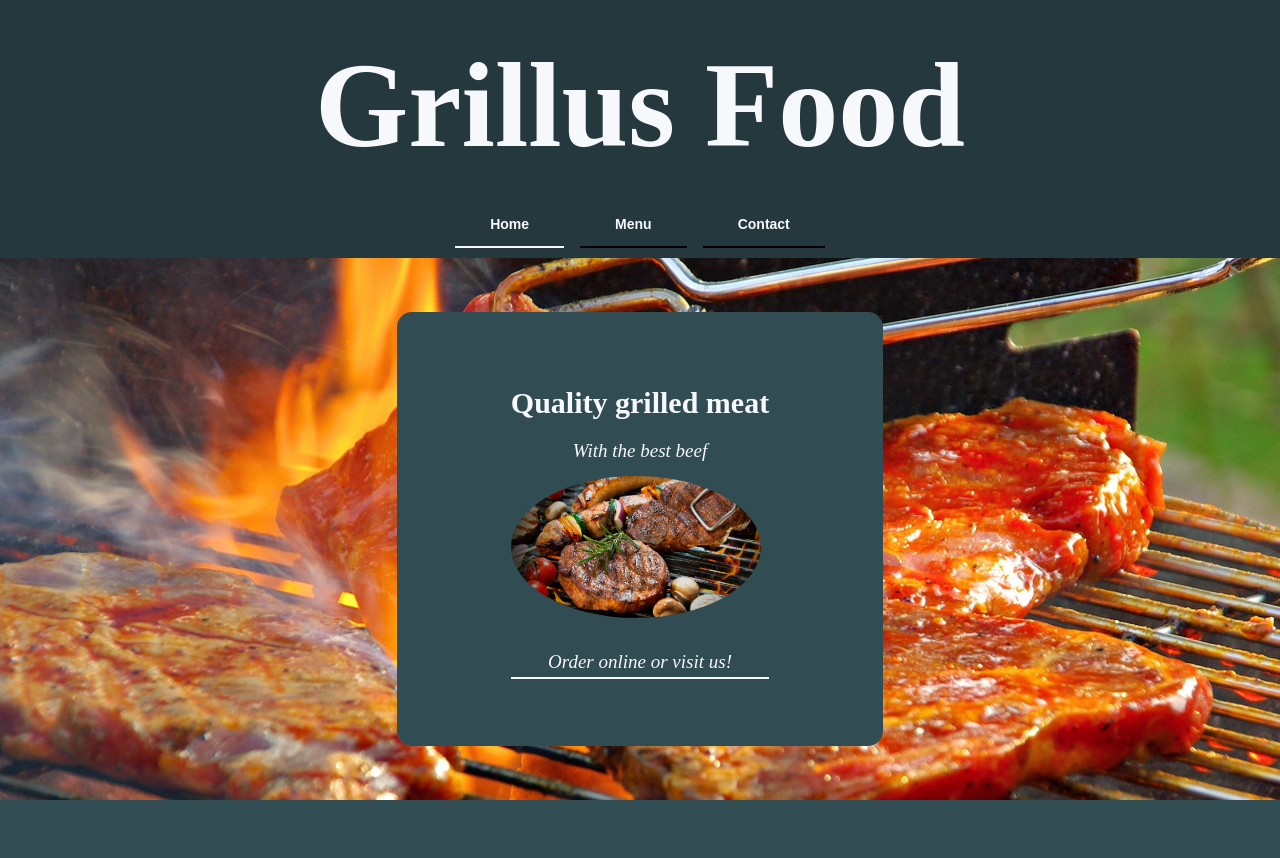
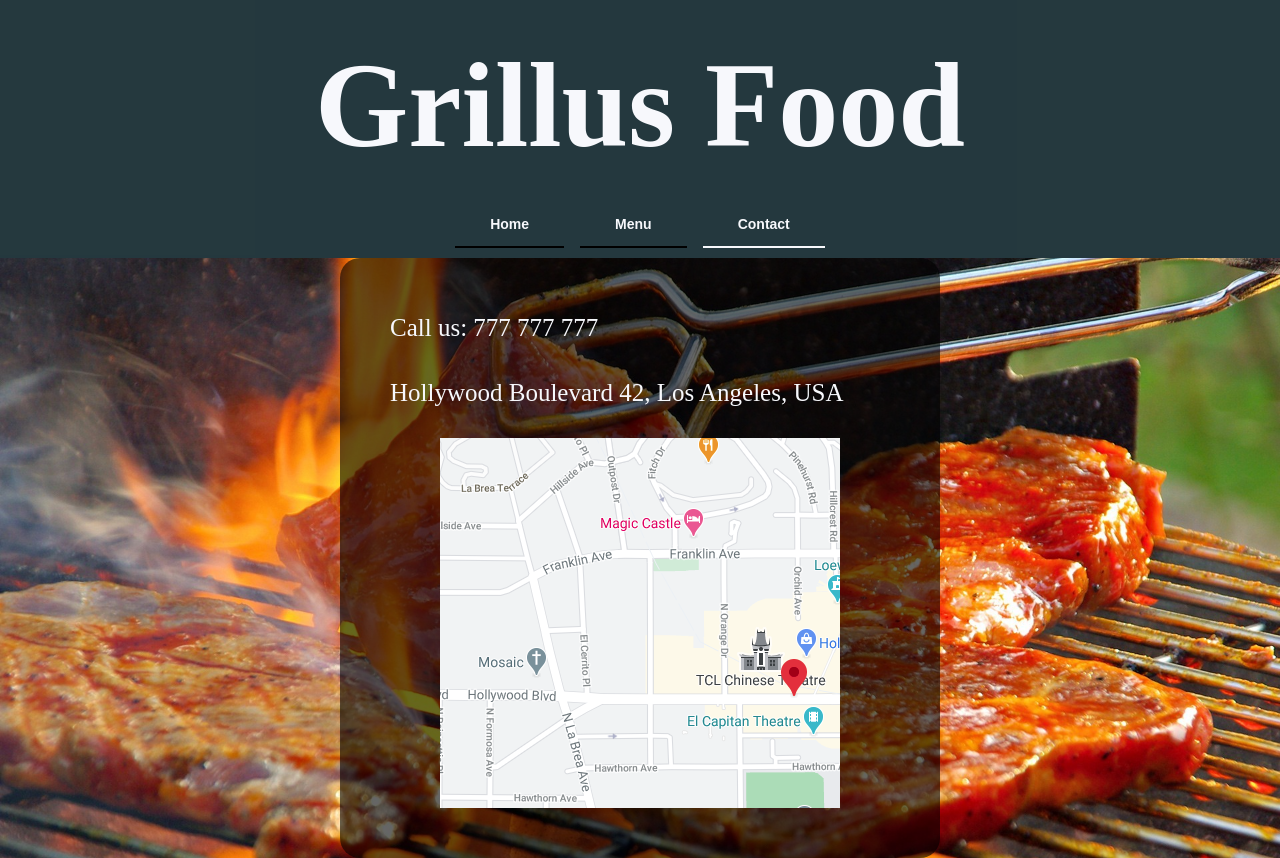
Before and after one commit to dudzvs/TheOdinProjectCourse, a website built with webpack: page RestaurantPage/src/index.html in a window 1280 px wide. Both pictures are taken after a click on the button "Contact". Before the commit the page ends 800 px from the top, so only its background shows below. Built offline with nearby package versions, Linux system fonts and the light colour scheme.

Commit message:
Contact page, project done

```diff
--- /dev/null
+++ b/RestaurantPage/src/contact.js
@@ -0,0 +1,30 @@
+function createContact() {
+  const contact = document.createElement('div');
+  contact.classList.add('contact');
+
+  const contactImg = document.createElement('div');
+  contactImg.classList.add('contact-img');
+
+  contact.appendChild(createContactParagraph('Call us: 777 777 777'));
+  contact.appendChild(
+    createContactParagraph('Hollywood Boulevard 42, Los Angeles, USA')
+  );
+  contact.appendChild(contactImg);
+
+  return contact;
+}
+
+function createContactParagraph(text) {
+  const paragraph = document.createElement('p');
+  paragraph.textContent = text;
+
+  return paragraph;
+}
+
+function loadContact() {
+  const main = document.querySelector('main');
+  main.textContent = '';
+  main.appendChild(createContact());
+}
+
+export default loadContact;
--- a/RestaurantPage/src/index.html
+++ b/RestaurantPage/src/index.html
@@ -6,58 +6,6 @@
     <title>RestaurantPage</title>
   </head>
   <body>
-    <!--Start doing this shit on html first-->
-    <div id="content" class="content">
-      <!--       <header>
-        <h1>Grilus Food</h1>
-        <nav>
-          <button class="btn-nav active">Home</button>
-          <button class="btn-nav">Menu</button>
-          <button class="btn-nav">Contact</button>
-        </nav>
-      </header>
-
-      <main>
-        <div class="about">
-          <h4>Quality grilled meat</h4>
-          <p>With the best beef</p>
-          <div class="home-img"></div>
-          <p>Order online or visit us!</p>
-        </div>
-
-        <div class="menu hidden">
-          <div class="menu-content">
-            <div class="menu-img">
-              <h3>Costela</h3>
-            </div>
-            <p>Carne,Cebola, Tempero especi</p>
-          </div>
-          <div class="menu-content">
-            <div class="menu-img">
-              <h3>Costela</h3>
-            </div>
-            <p>Carne,Cebola, Tempero especi</p>
-          </div>
-          <div class="menu-content">
-            <div class="menu-img">
-              <h3>Costela</h3>
-            </div>
-            <p>Carne,Cebola, Tempero especi</p>
-          </div>
-          <div class="menu-content">
-            <div class="menu-img">
-              <h3>Costela</h3>
-            </div>
-            <p>Carne,Cebola, Tempero especi</p>
-          </div>
-        </div>
-
-        <div class="contact hidden">
-          <p>Call us: 777 777 777</p>
-          <p>Hollywood Boulevard 42, Los Angeles, USA</p>
-          <div class="contact-img"></div>
-        </div>
-      </main> -->
-    </div>
+    <div id="content" class="content"></div>
   </body>
 </html>
--- a/RestaurantPage/src/site.js
+++ b/RestaurantPage/src/site.js
@@ -1,3 +1,4 @@
+import loadContact from './contact';
 import loadHome from './home';
 import loadMenu from './menu';
 
@@ -36,6 +37,11 @@ function createNav() {
   const contactBtn = document.createElement('button');
   contactBtn.classList.add('btn-nav');
   contactBtn.textContent = 'Contact';
+  contactBtn.addEventListener('click', (e) => {
+    if (e.target.classList.contains('active')) return;
+    setActiveBtn(contactBtn);
+    loadContact();
+  });
 
   nav.appendChild(homeBtn);
   nav.appendChild(menuBtn);
--- a/RestaurantPage/src/style.css
+++ b/RestaurantPage/src/style.css
@@ -161,6 +161,7 @@ main {
 .contact {
   display: flex;
   flex-direction: column;
+  border-radius: 20px;
   gap: 1em;
   width: 600px;
   height: 600px;
--- a/RestaurantPage/webpack.config.js
+++ b/RestaurantPage/webpack.config.js
@@ -26,8 +26,8 @@ module.exports = {
   plugins: [
     new HtmlWebpackPlugin({
       template: './src/index.html',
-      inject: 'head',
-      scriptLoading: 'defer',
+      inject: 'body',
+      scriptLoading: 'blocking',
     }),
   ],
 };
```
